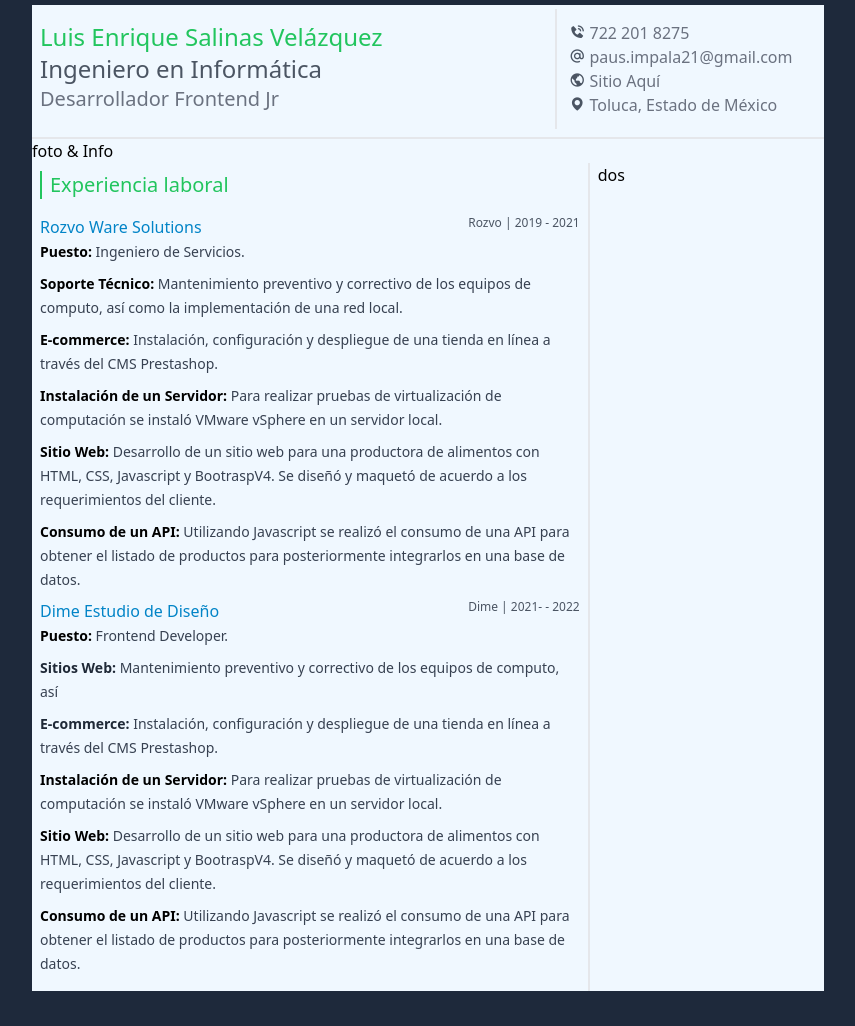
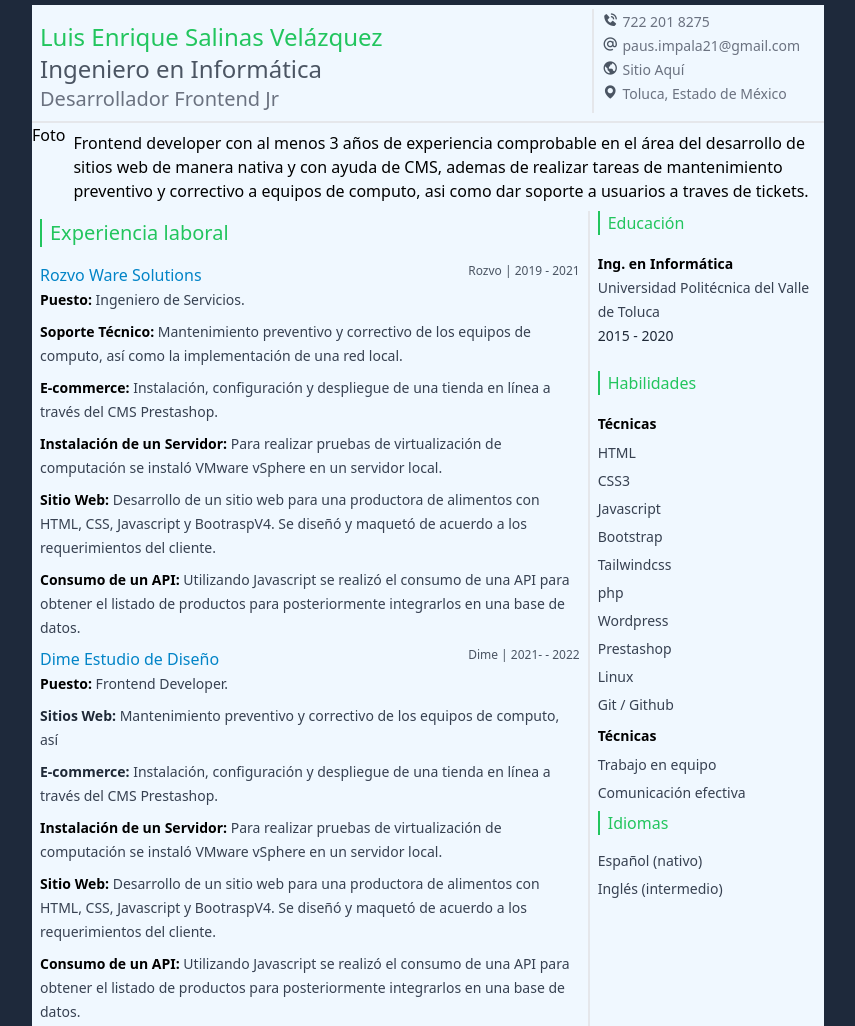
Before and after one commit to Luis-Salinas-SD/CV-Final-Tailwind, a plain HTML site: page index.html in a window 1280 px wide. Shown: the top 1026 px of the page, without its empty margins (212-1067 px from the left). Before the commit the page ends 991 px from the top, so only its background shows below. Drawn offline with nearby package versions, Linux system fonts and the light colour scheme.

Commit message:
Actualizacion falta add photo

```diff
--- a/index.html
+++ b/index.html
@@ -13,35 +13,43 @@
 
 <body class="bg-slate-800">
     <div class="pagina">
-        <section class="flex pt-1 px-2 border-b-2 pb-2">
-            <div class="border-r-2 basis-2/3 pt-3">
+        <section class="grid grid-cols-7 pt-1 px-2 border-b-2 pb-2">
+            <div class="border-r-2 pt-3 col-span-5 ">
                 <h2 class="text-green-500  text-2xl ">Luis Enrique Salinas Velázquez</h2>
                 <h3 class="text-gray-600  text-2xl ">Ingeniero en Informática</h3>
                 <h3 class="text-gray-500  text-xl ">Desarrollador Frontend Jr</h3>
             </div>
-            <div class="p-3">
+            <div class="col-span-2 px-2">
                 <ul>
                     <li>
                         <i class="bx bxs-phone-call text-gray-600"></i>
-                        <a href="tel:+7222018275" class="text-gray-500">722 201 8275</a>
+                        <a href="tel:+7222018275" class="text-gray-500 text-sm">722 201 8275</a>
                     </li>
                     <li>
                         <i class="bx bx-at text-gray-600"></i>
-                        <a href="mailito:paus.impala21@gmail.com" class="text-gray-500"> paus.impala21@gmail.com</a>
+                        <a href="mailito:paus.impala21@gmail.com" class="text-gray-500 text-sm">
+                            paus.impala21@gmail.com</a>
                     </li>
                     <li>
                         <i class="bx bx-world text-gray-600"></i>
-                        <a href="https://mellon-site.netlify.app" class="text-gray-500"> Sitio Aquí</a>
+                        <a href="https://mellon-site.netlify.app" class="text-gray-500 text-sm"> Sitio Aquí</a>
                     </li>
                     <li>
                         <i class="bx bxs-map text-gray-600"></i>
-                        <span class="text-gray-500">Toluca, Estado de México</span>
+                        <span class="text-gray-500 text-sm">Toluca, Estado de México</span>
                     </li>
                 </ul>
             </div>
         </section>
-        <section>
-            foto & Info
+        <section class="flex">
+            <div>Foto</div>
+            <div class="p-2">
+                <p>
+                    Frontend developer con al menos 3 años de experiencia comprobable en el área del desarrollo de
+                    sitios web de manera nativa y con ayuda de CMS, ademas de realizar tareas de mantenimiento
+                    preventivo y correctivo a equipos de computo, asi como dar soporte a usuarios a traves de tickets.
+                </p>
+            </div>
         </section>
         <section class="grid grid-cols-7">
             <div class="col-span-5 p-2 mr-2 border-r-2">
@@ -59,7 +67,7 @@
                         <b class="text-sm">Puesto: </b>
                         <span class="text-sm my-2 text-justify text-gray-700">Ingeniero de Servicios.</span>
                     </article>
-                    <!--# Tareas -->
+                    <!--# Task -->
                     <article class="mb-2">
                         <b class="text-sm">Soporte Técnico: </b>
                         <span class="text-sm my-2 text-justify text-gray-700">
@@ -142,7 +150,54 @@
                     </article>
                 </section>
             </div>
-            <div class="col-span-2">dos</div>
+            <div class="col-span-2">
+                <div>
+                    <div class="border-l-2 border-green-500 text-green-500 mb-4 flex">
+                        <h2 class="ml-2 text-l">Educación</h2>
+                    </div>
+                    <b class="text-sm">Ing. en Informática</b> <br>
+                    <span class="text-sm my-2 text-justify text-gray-700">
+                        Universidad Politécnica del Valle de Toluca
+                    </span> <br>
+                    <span class="text-sm my-2 text-justify text-gray-800">
+                        2015 - 2020
+                    </span>
+                </div>
+                <br>
+                <div>
+                    <div class="border-l-2 border-green-500 text-green-500 mb-4 flex">
+                        <h2 class="ml-2 text-l">Habilidades</h2>
+                    </div>
+                    <b class="text-sm">Técnicas</b> <br>
+                    <ul>
+                        <li class="text-sm my-2 text-gray-700">HTML</li>
+                        <li class="text-sm my-2 text-gray-700">CSS3</li>
+                        <li class="text-sm my-2 text-gray-700">Javascript</li>
+                        <li class="text-sm my-2 text-gray-700">Bootstrap</li>
+                        <li class="text-sm my-2 text-gray-700">Tailwindcss</li>
+                        <li class="text-sm my-2 text-gray-700">php</li>
+                        <li class="text-sm my-2 text-gray-700">Wordpress</li>
+                        <li class="text-sm my-2 text-gray-700">Prestashop</li>
+                        <li class="text-sm my-2 text-gray-700">Linux</li>
+                        <li class="text-sm my-2 text-gray-700">Git / Github</li>
+                    </ul>
+                    <b class="text-sm">Técnicas</b> <br>
+                    <ul>
+                        <li class="text-sm my-2 text-gray-700">Trabajo en equipo</li>
+                        <li class="text-sm my-2 text-gray-700">Comunicación efectiva</li>
+                    </ul>
+                </div>
+                <div>
+                    <div class="border-l-2 border-green-500 text-green-500 mb-4 flex">
+                        <h2 class="ml-2 text-l">Idiomas</h2>
+                    </div>
+                    <ul>
+                        <li class="text-sm my-2 text-gray-700">Español (nativo)</li>
+                        <li class="text-sm my-2 text-gray-700">Inglés (intermedio)</li>
+
+                    </ul>
+                </div>
+            </div>
         </section>
     </div>
 </body>
```
